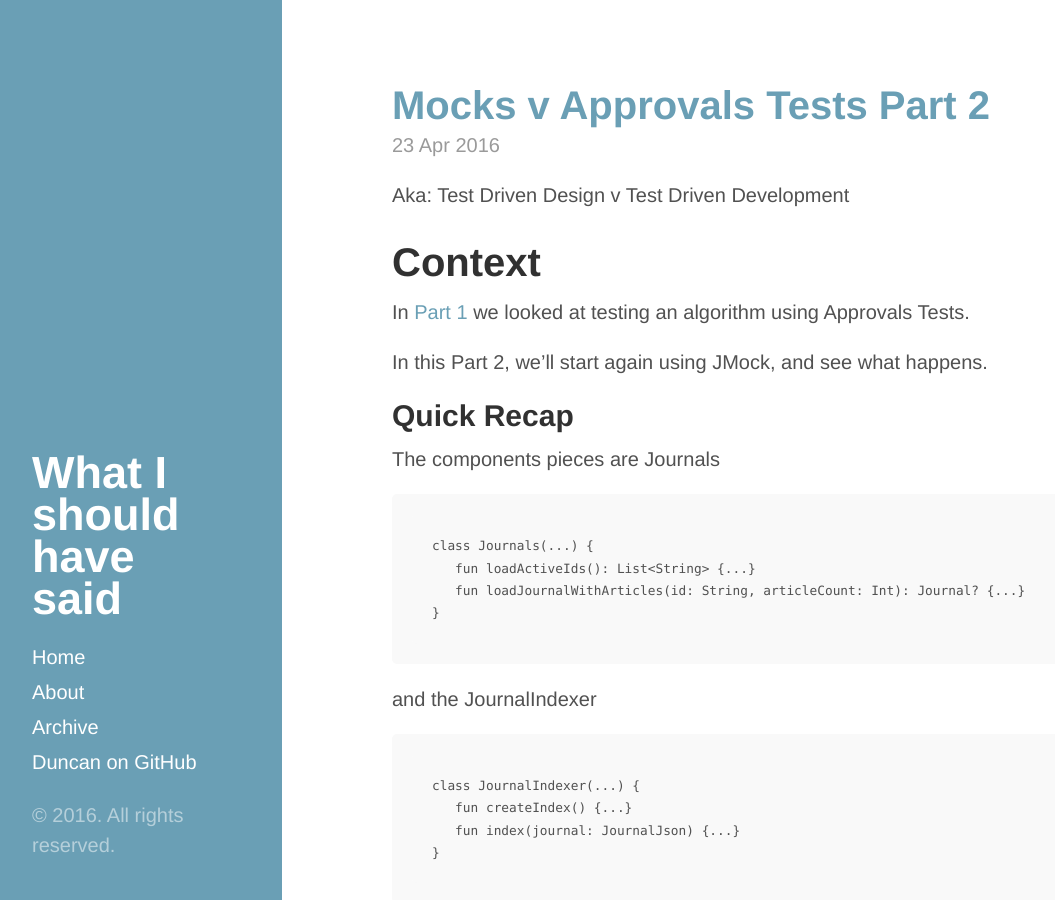
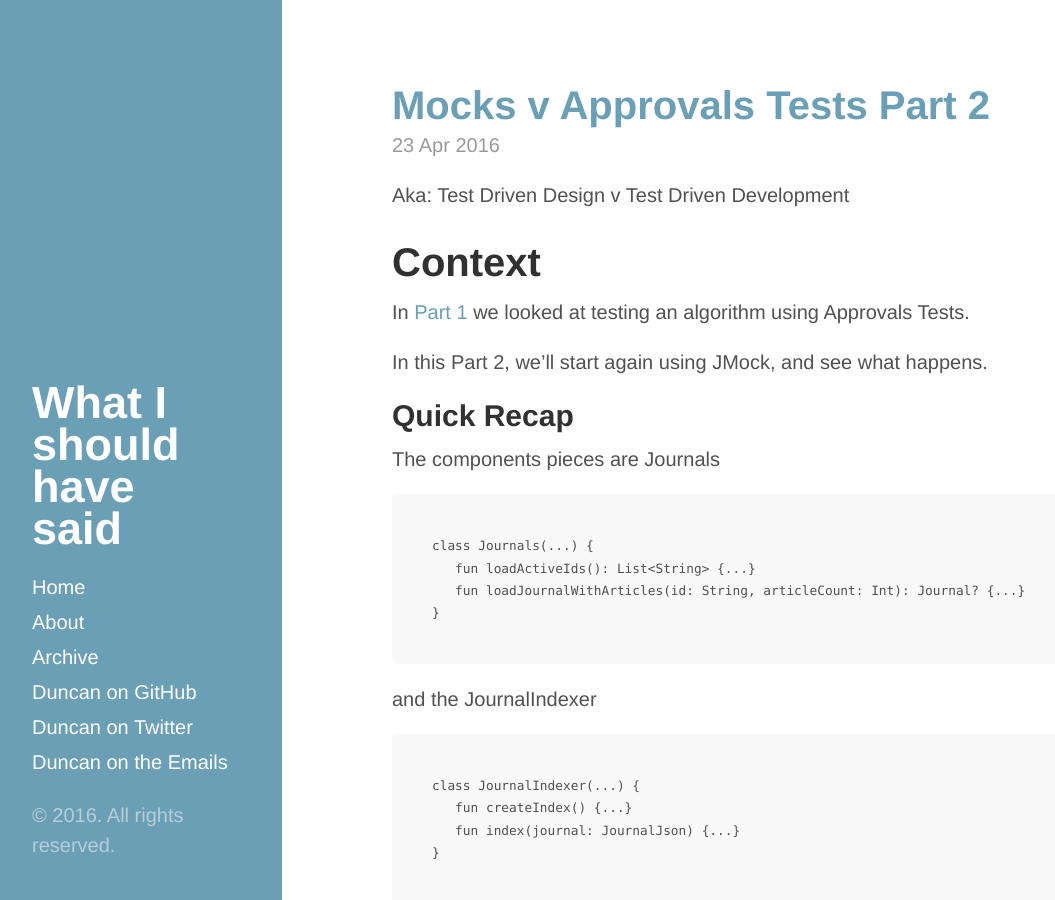
Before and after one commit to dmcg/dmcg.github.io, a Jekyll site: the page built from index.html, in a window 1280 px wide and 900 px high. Shown: the whole window, without its empty margins (18-1073 px from the left). Built offline with Jekyll 4.4.1, drawn with Linux system fonts in a browser that asks for light colours; the list of posts is cut into pages by our own code.

Commit message:
Add contact details

```diff
--- a/_includes/sidebar.html
+++ b/_includes/sidebar.html
@@ -27,6 +27,8 @@
       {% endfor %}
 
       <a class="sidebar-nav-item" href="{{ site.github.repo }}">Duncan on GitHub</a>
+      <a class="sidebar-nav-item" href="{{ site.author.url }}">Duncan on Twitter</a>
+      <a class="sidebar-nav-item" href="mailto:{{ site.author.email }}">Duncan on the Emails</a>
     </nav>
 
     <p>&copy; {{ site.time | date: '%Y' }}. All rights reserved.</p>
```
